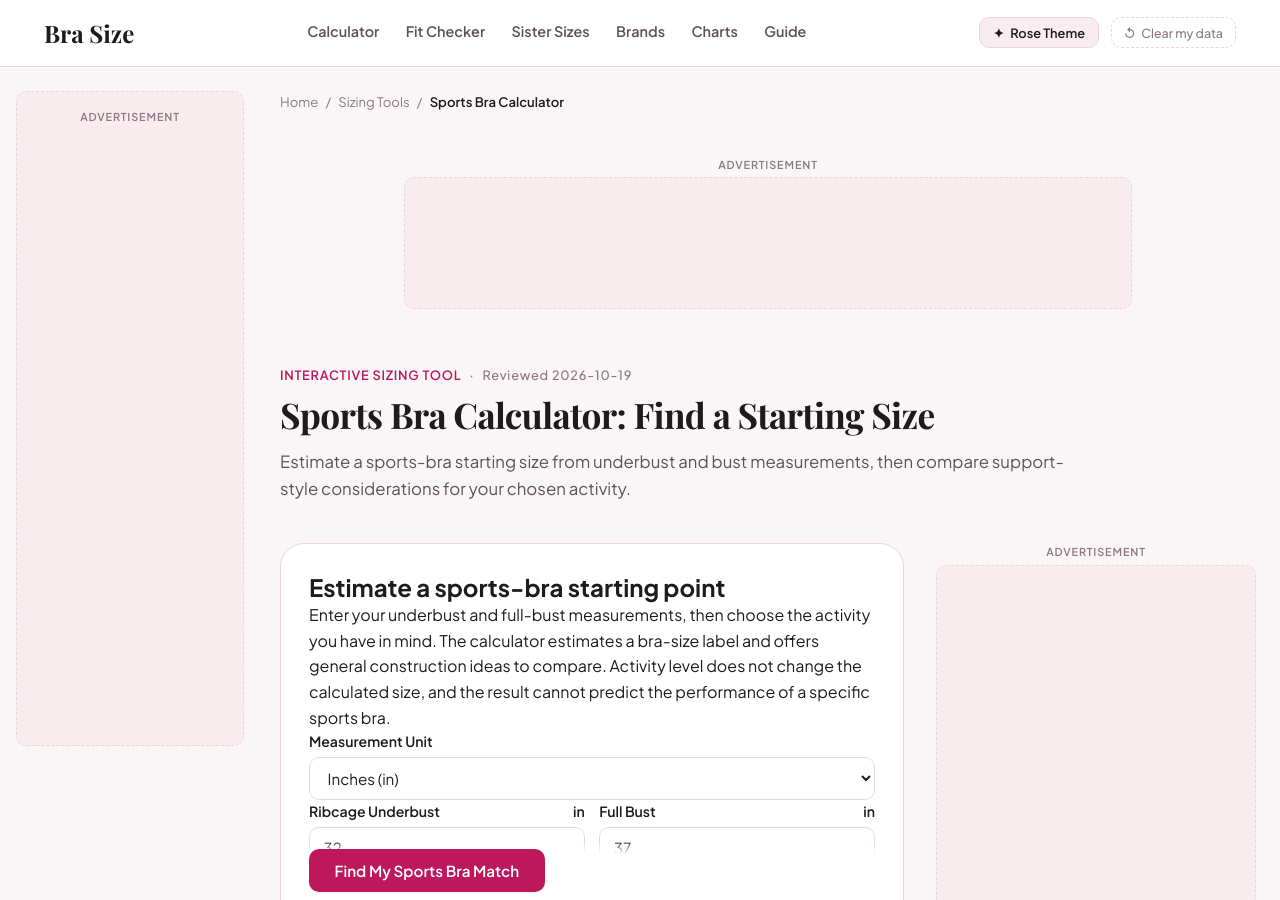
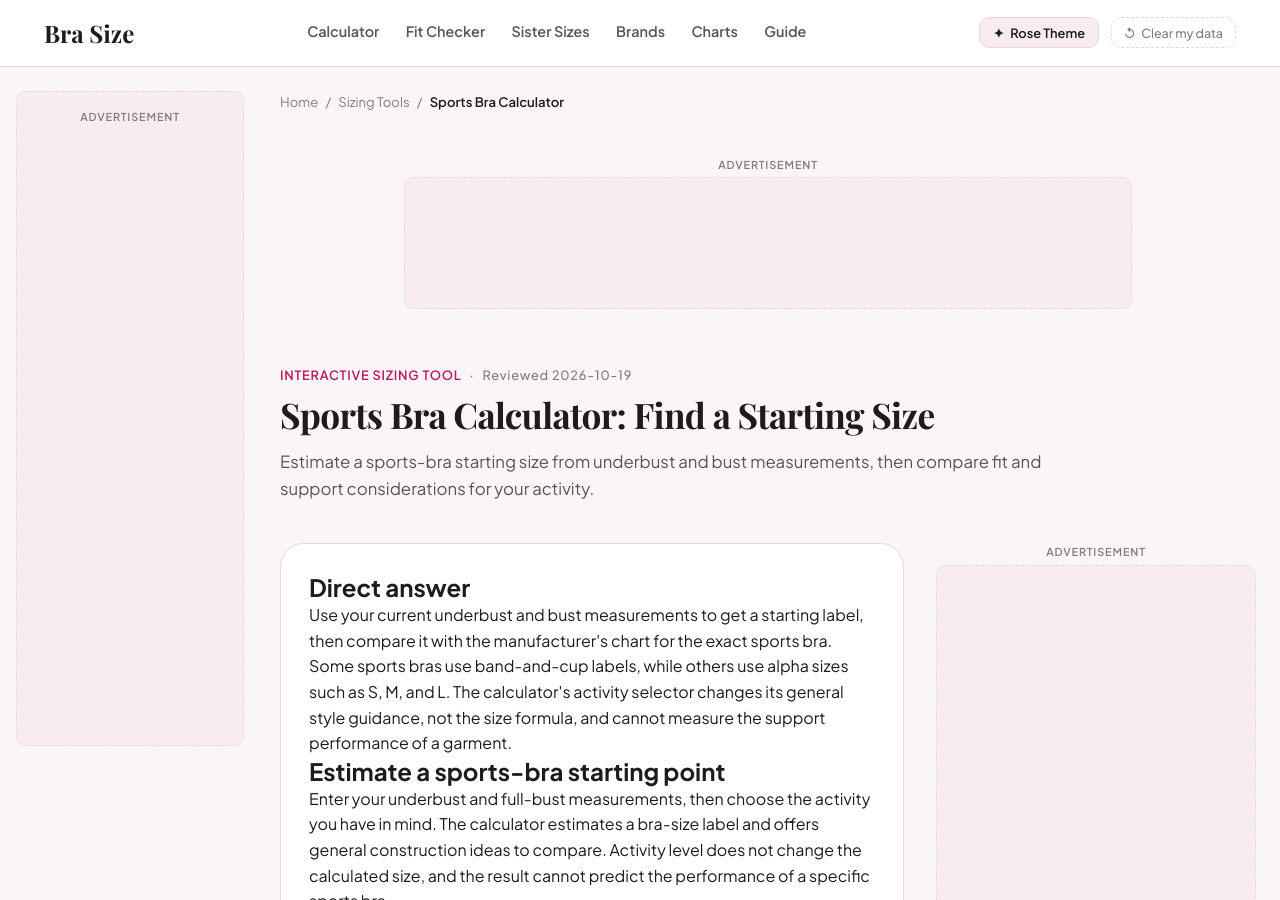
Before and after one commit to sharpedge74-cmyk/Bra-Size-Pro, a Jekyll site: the page built from sports-bra-calculator.html, in a window 1280 px wide and 900 px high. Built offline with Jekyll 4.4.1, drawn with Linux system fonts in a browser that asks for light colours; some web fonts are replaced; some of the changed text lies outside the part shown.

Commit message:
Improve specialized bra calculator content with verified sources, examples, and fit limitations

```diff
--- a/sports-bra-calculator.html
+++ b/sports-bra-calculator.html
@@ -1,7 +1,7 @@
 ---
 layout: tool
 title: "Sports Bra Calculator: Find a Starting Size"
-description: "Estimate a sports-bra starting size from underbust and bust measurements, then compare support-style considerations for your chosen activity."
+description: "Estimate a sports-bra starting size from underbust and bust measurements, then compare fit and support considerations for your activity."
 permalink: /sports-bra-calculator
 breadcrumb_label: "Sports Bra Calculator"
 intent: "Find sports bra sizes and encapsulation vs compression styles"
@@ -10,7 +10,8 @@
 ads: "tool"
 sources:
   - '<a href="https://pubmed.ncbi.nlm.nih.gov/32981459/" target="_blank" rel="noopener">Norris et al. (2021), How the characteristics of sports bras affect their performance — retrieved 2026-10-19</a>'
-  - '<a href="https://pubmed.ncbi.nlm.nih.gov/31198100/" target="_blank" rel="noopener">Exell et al. (2021), breast movement asymmetry and sports-bra support — retrieved 2026-10-19</a>'
+  - '<a href="https://pubmed.ncbi.nlm.nih.gov/31198100/" target="_blank" rel="noopener">Exell et al. (2019), research on breast movement asymmetry and sports-bra support — retrieved 2026-10-19</a>'
+  - '<a href="https://www.port.ac.uk/research/research-groups-and-centres/research-group-in-breast-health" target="_blank" rel="noopener">University of Portsmouth Research Group in Breast Health — checked 2026-10-19</a>'
 related_tool:
   title: "Universal Bra Size Calculator"
   desc: "Establish your everyday bra foundation."
@@ -21,16 +22,20 @@
   url: "/how-to-measure-sports-bra"
 faq:
   - q: "How does the sports bra calculator estimate a size?"
-    a: "It uses the site's underbust rounding rule for the band and rounds the bust-minus-underbust difference to a cup index in its US sequence. Activity changes the style guidance, not the calculated label."
+    a: "It uses the site's underbust rounding rule for the band and rounds the bust-minus-underbust difference to a cup index in its configured US sequence. Activity changes the general style guidance, not the calculated label."
   - q: "Does high-impact activity always require one type of sports bra?"
-    a: "No single construction is best for everyone. Research testing sports bras has found that performance varies by garment characteristics. Compare design, adjustability, comfort, and support during your activity."
+    a: "No single construction is best for every wearer or activity. Compare the product's design, adjustability, comfort, and support during your intended movement."
   - q: "What is the difference between compression and encapsulation?"
-    a: "Compression designs press breast tissue closer to the body; encapsulation designs use separate cups. Some garments combine both approaches."
+    a: "Compression designs press breast tissue closer to the body; encapsulation designs use separate cups. Some garments combine both approaches. Check the product design rather than relying on the category name alone."
   - q: "Can I use my everyday bra size for a sports bra?"
-    a: "Use it as a starting point, then check the sports-bra brand's chart and assess the garment during movement. Some sports bras use alpha sizes such as S, M, or L."
+    a: "Use it as a starting point, then check the specific sports-bra chart and assess the garment during movement. Some sports bras use alpha sizes such as S, M, or L."
+  - q: "How do I check the fit before exercise?"
+    a: "Check the band, cups, straps, and edges while moving in a controlled way that resembles your activity. Stop using a garment that causes pain and reassess its fit and design."
 
 ---
 
+<h2>Direct answer</h2>
+<p>Use your current underbust and bust measurements to get a starting label, then compare it with the manufacturer's chart for the exact sports bra. Some sports bras use band-and-cup labels, while others use alpha sizes such as S, M, and L. The calculator's activity selector changes its general style guidance, not the size formula, and cannot measure the support performance of a garment.</p>
 <section class="tool-intro" aria-labelledby="sports-intro-heading"><h2 id="sports-intro-heading">Estimate a sports-bra starting point</h2><p>Enter your underbust and full-bust measurements, then choose the activity you have in mind. The calculator estimates a bra-size label and offers general construction ideas to compare. Activity level does not change the calculated size, and the result cannot predict the performance of a specific sports bra.</p></section>
 <div class="calculator-card">
   <form id="sports-bra-form" class="calc-form" data-measurement-unit-form>
```
